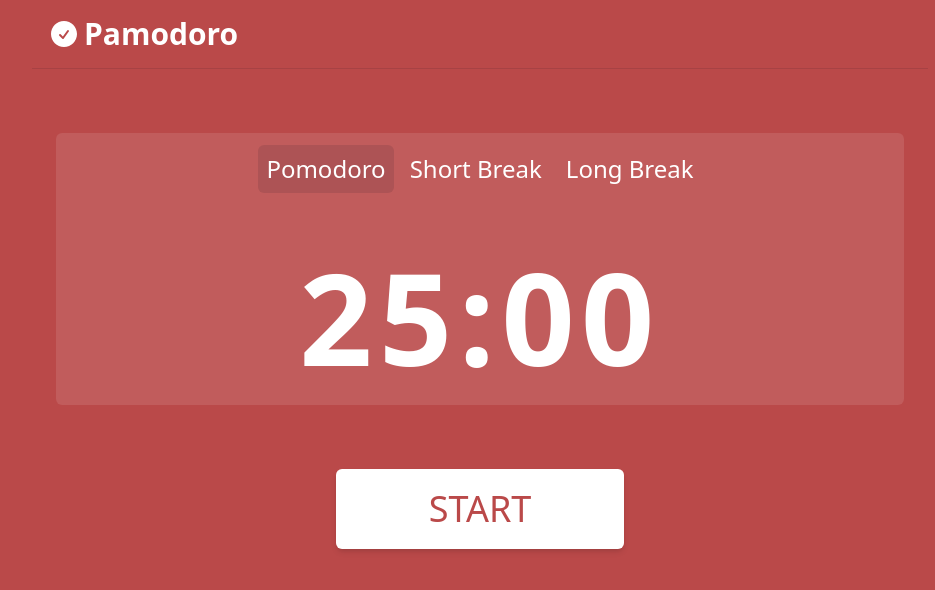
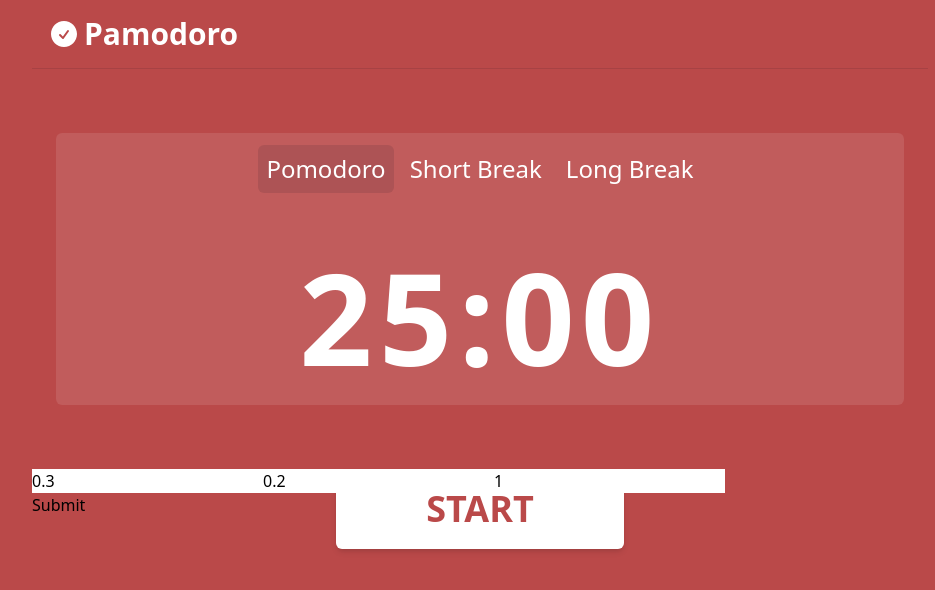
Before and after one commit to quang08/Pomodoro, a React (Create React App) app: page / in a window 1280 px wide. Shown: the top 590 px of the page, without its empty margins (160-1095 px from the left). Built offline with nearby package versions, Linux system fonts and the light colour scheme.

Commit message:
set up setPomodoro component

```diff
--- a/package.json
+++ b/package.json
@@ -36,6 +36,7 @@
     ]
   },
   "devDependencies": {
+    "@babel/plugin-proposal-private-property-in-object": "^7.21.11",
     "tailwindcss": "^3.3.2"
   }
 }
--- a/src/App.js
+++ b/src/App.js
@@ -1,4 +1,5 @@
 import NavBar from "./components/NavBar";
+import SetPomodoro from "./components/SetPomodoro";
 import Timer from "./components/Timer";
 
 function App() {
@@ -7,6 +8,7 @@ function App() {
       <div className="h-full w-full md:max-w-4xl flex-col space-y-10">
         <NavBar />
         <Timer/>
+        <SetPomodoro/>
       </div>
     </main>
   );
--- a/src/components/NavBar.jsx
+++ b/src/components/NavBar.jsx
@@ -8,12 +8,12 @@ function NavBar() {
           xmlns="http://www.w3.org/2000/svg"
           viewBox="0 0 24 24"
           fill="currentColor"
-          class="w-8 h-8"
+          className="w-8 h-8"
         >
           <path
-            fill-rule="evenodd"
+            fillRule="evenodd"
             d="M2.25 12c0-5.385 4.365-9.75 9.75-9.75s9.75 4.365 9.75 9.75-4.365 9.75-9.75 9.75S2.25 17.385 2.25 12zm13.36-1.814a.75.75 0 10-1.22-.872l-3.236 4.53L9.53 12.22a.75.75 0 00-1.06 1.06l2.25 2.25a.75.75 0 001.14-.094l3.75-5.25z"
-            clip-rule="evenodd"
+            clipRule="evenodd"
           />
         </svg>
         Pamodoro
--- /dev/null
+++ b/src/components/SetPomodoro.jsx
@@ -0,0 +1,68 @@
+import React, { useState } from "react";
+
+function SetPomodoro() {
+  const [newTimer, setNewTimer] = useState({
+    pomodoro: 0.3,
+    short: 0.2,
+    long: 1,
+    active: "pomodoro",
+  });
+
+  const handleChange = (input) => {
+    const { name, value } = input.target;
+
+    switch (name) {
+      case "pomodoro":
+        setNewTimer({
+          ...newTimer,
+          pomodoro: parseInt(value),
+        });
+        break;
+      case "shortBreak":
+        setNewTimer({
+          ...newTimer,
+          short: parseInt(value),
+        });
+        break;
+      case "longBreak":
+        setNewTimer({
+          ...newTimer,
+          long: parseInt(value),
+        });
+        break;
+      default:
+        break;
+    }
+  };
+
+  const handleSubmit = (e) => {
+    e.preventDefault();
+  };
+  return (
+    <div className="text-black">
+      <form noValidate>
+        <div>
+          <input
+            name="pomodoro"
+            onChange={handleChange}
+            value={newTimer.pomodoro}
+          />
+          <input
+            name="shortBreak"
+            onChange={handleChange}
+            value={newTimer.short}
+          />
+          <input
+            name="longBreak"
+            onChange={handleChange}
+            value={newTimer.long}
+          />
+        </div>
+
+        <button onSubmit={handleSubmit}>Submit</button>
+      </form>
+    </div>
+  );
+}
+
+export default SetPomodoro;
--- a/src/components/Timer.jsx
+++ b/src/components/Timer.jsx
@@ -1,4 +1,4 @@
-import React from 'react'
+import React from "react";
 
 function Timer() {
   return (
@@ -18,7 +18,7 @@ function Timer() {
         <div className="text-9xl font-bold tracking-wider p-2">25:00</div>
 
         <div></div>
-        <button className="text-4xl text-pomodoro bg-white w-72 h-20 rounded-md shadow-md cursor-pointer hover:-translate-y-1 transition duration-300">
+        <button className="text-4xl font-semibold text-pomodoro bg-white w-72 h-20 rounded-md shadow-md cursor-pointer hover:-translate-y-1 transition duration-300">
           START
         </button>
       </div>
@@ -26,4 +26,4 @@ function Timer() {
   );
 }
 
-export default Timer
+export default Timer;
--- /dev/null
+++ b/src/context/settingsContext.js
@@ -0,0 +1,9 @@
+import React from 'react'
+
+function settingsContext() {
+  return (
+    <div>settingsContext</div>
+  )
+}
+
+export default settingsContext
```
Also changed, not shown: 1 other file (tests, documents, lock files or other folders).
